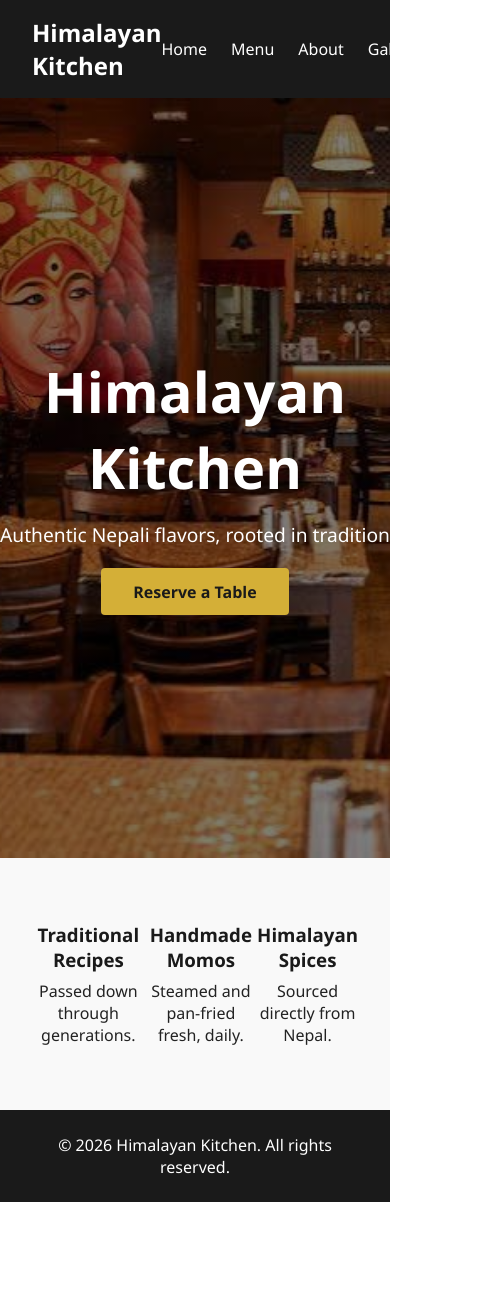
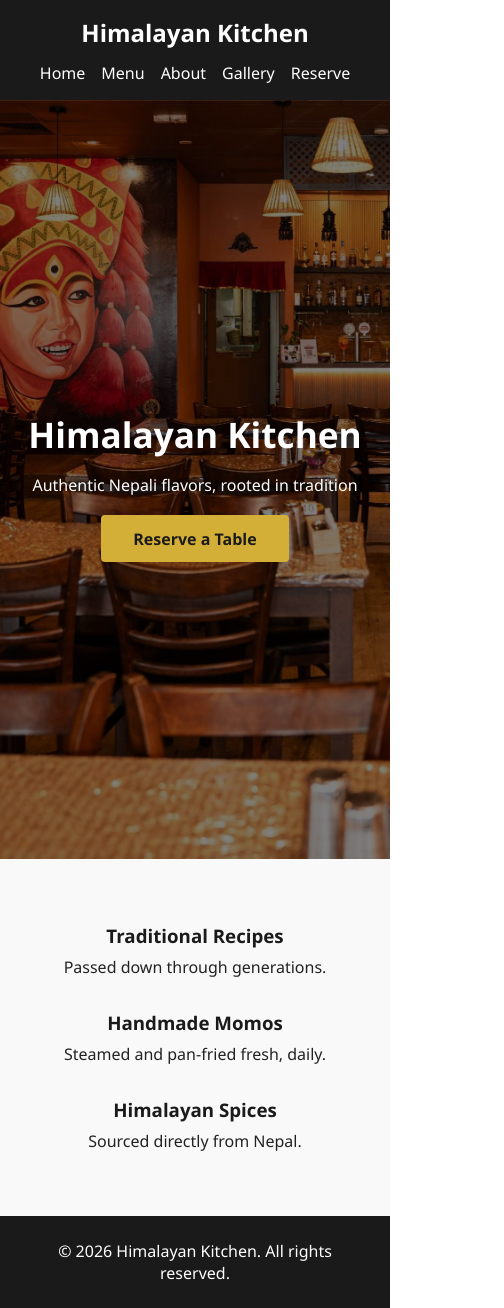
Before and after one commit to ghorsaineswarup/restraunt_website, a website: page public/index.html in a window 390 px wide. Shown: the whole page, 504 px wide, since content can reach past the window. Before the commit the page ends 1202 px from the top, so only its background shows below. Drawn offline with Linux system fonts and the light colour scheme.

Commit message:
Day 2: responsive design, scroll animations, MongoDB connection, new hero image

```diff
--- a/package.json
+++ b/package.json
@@ -20,6 +20,8 @@
   },
   "homepage": "https://github.com/ghorsaineswarup/restraunt_website#readme",
   "dependencies": {
-    "express": "^5.2.1"
+    "dotenv": "^17.4.2",
+    "express": "^5.2.1",
+    "mongodb": "^7.6.0"
   }
 }
--- a/public/css/style.css
+++ b/public/css/style.css
@@ -5,6 +5,19 @@ body {
   color: #222;
 }
 
+/* Fade-in scroll animation */
+.fade-in {
+  opacity: 0;
+  transform: translateY(20px);
+  transition: opacity 0.6s ease, transform 0.6s ease;
+}
+
+.fade-in.visible {
+  opacity: 1;
+  transform: translateY(0);
+}
+
+/* Navbar */
 .navbar {
   position: sticky;
   top: 0;
@@ -30,6 +43,7 @@ body {
   text-decoration: none;
 }
 
+/* Hero */
 .hero {
   height: 90vh;
   display: flex;
@@ -37,7 +51,7 @@ body {
   justify-content: center;
   text-align: center;
   background: linear-gradient(rgba(0,0,0,0.5), rgba(0,0,0,0.5)),
-              url('../images/main_image.jpeg') center/cover;
+              url('../images/main_image.jpg') center/cover;
   color: #fff;
 }
 
@@ -53,6 +67,7 @@ body {
   border-radius: 4px;
 }
 
+/* Highlights */
 .highlights {
   display: flex;
   justify-content: space-around;
@@ -63,9 +78,38 @@ body {
 
 .highlight h3 { margin-bottom: 0.5rem; color: #1a1a1a; }
 
+/* Footer */
 footer {
   text-align: center;
   padding: 1.5rem;
   background: #1a1a1a;
   color: #fff;
 }
+
+/* Responsive */
+@media (max-width: 768px) {
+  .navbar {
+    flex-direction: column;
+    gap: 0.8rem;
+    padding: 1rem;
+  }
+
+  .navbar nav ul {
+    flex-wrap: wrap;
+    justify-content: center;
+    gap: 1rem;
+  }
+
+  .hero h1 {
+    font-size: 2.2rem;
+  }
+
+  .hero p {
+    font-size: 1rem;
+  }
+
+  .highlights {
+    flex-direction: column;
+    gap: 2rem;
+  }
+}
--- a/public/index.html
+++ b/public/index.html
@@ -30,15 +30,15 @@
   </section>
 
   <section class="highlights">
-    <div class="highlight">
+    <div class="highlight fade-in">
       <h3>Traditional Recipes</h3>
       <p>Passed down through generations.</p>
     </div>
-    <div class="highlight">
+    <div class="highlight fade-in">
       <h3>Handmade Momos</h3>
       <p>Steamed and pan-fried fresh, daily.</p>
     </div>
-    <div class="highlight">
+    <div class="highlight fade-in">
       <h3>Himalayan Spices</h3>
       <p>Sourced directly from Nepal.</p>
     </div>
--- a/public/js/main.js
+++ b/public/js/main.js
@@ -0,0 +1,9 @@
+const observer = new IntersectionObserver((entries) => {
+  entries.forEach(entry => {
+    if (entry.isIntersecting) {
+      entry.target.classList.add('visible');
+    }
+  });
+}, { threshold: 0.2 });
+
+document.querySelectorAll('.fade-in').forEach(el => observer.observe(el));
```
Also changed, not shown: api/index.js (+15 -1 lines), server.js (+15 -0 lines), public/images/main_image.jpeg (deleted), public/images/main_image.jpg (added), 1 other file.
